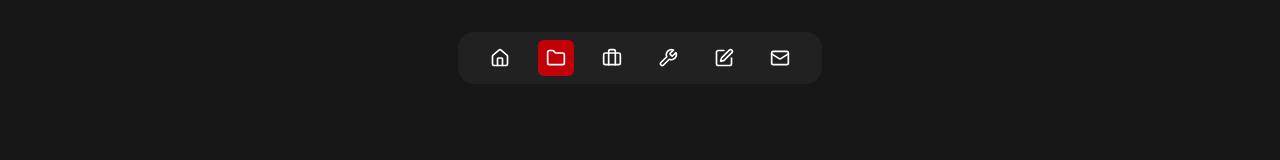
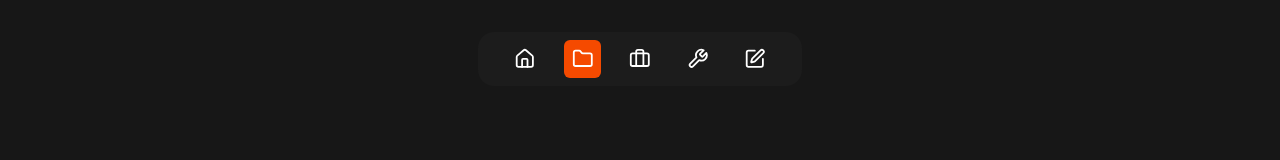
Before and after one commit to dev-rajm/manna-portfolio, a Next.js app: page /projects in a window 1280 px wide. Shown: the top 160 px of the page. Built offline with nearby package versions, Linux system fonts and the light colour scheme.

Commit message:
updated navbar

```diff
--- a/app/(routes)/contact/page.tsx
+++ /dev/null
@@ -1,5 +0,0 @@
-const ContactPage = () => {
-  return <div>Hello from Contact Page</div>;
-};
-
-export default ContactPage;
--- a/components/navbar.tsx
+++ b/components/navbar.tsx
@@ -1,13 +1,6 @@
 "use client";
 
-import {
-  Briefcase,
-  Folder,
-  House,
-  Mail,
-  SquarePen,
-  Wrench,
-} from "lucide-react";
+import { Briefcase, Folder, House, SquarePen, Wrench } from "lucide-react";
 import Link from "next/link";
 import { cn } from "@/lib/utils";
 import { usePathname } from "next/navigation";
@@ -31,37 +24,32 @@ const routes = [
     href: "/experience",
   },
   {
-    label: "Skills",
+    label: "Tools",
     icon: Wrench,
-    href: "/skills",
+    href: "/tools",
   },
   {
     label: "Thoughts",
     icon: SquarePen,
     href: "/thoughts",
   },
-  {
-    label: "Contact",
-    icon: Mail,
-    href: "/contact",
-  },
 ];
 
 const Navbar = () => {
   const pathname = usePathname();
   return (
-    <div className="bg-neutral-500/10 p-2 px-6 flex items-center justify-center mx-auto w-fit space-x-2.5 lg:space-x-5 rounded-2xl">
+    <div className="bg-muted-foreground/5 p-2 px-7 flex items-center justify-center mx-auto w-fit space-x-5 rounded-2xl">
       {routes.map((route) => (
         <Link
           href={route.href}
           key={route.href}
           className={cn(
-            "p-2 relative group rounded-sm hover:bg-red-700 transition-colors duration-300 delay-150",
-            pathname === route.href && "bg-red-700"
+            "p-2 relative group rounded-sm hover:bg-orange-600 transition-colors duration-150 delay-150",
+            pathname === route.href && "bg-orange-600"
           )}
         >
-          <route.icon className="w-5 h-5 text-white" />
-          <Badge className="hidden rounded-lg md:flex h-[23px] py-0 items-center absolute bottom-0 left-1/2 -translate-x-1/2 opacity-0 bg-neutral-500/30 group-hover:opacity-100 group-hover:translate-y-8 transition delay-150 duration-300">
+          <route.icon className="w-[1.35rem] h-[1.35rem] text-white" />
+          <Badge className="hidden rounded-lg lg:flex items-center absolute bottom-0 left-1/2 -translate-x-1/2 opacity-0 bg-neutral-500/30 group-hover:opacity-100 group-hover:translate-y-8 transition delay-150 duration-300">
             {route.label}
           </Badge>
         </Link>
```
Also changed, not shown: app/(routes)/tools/page.tsx (renamed from app/(routes)/skills/page.tsx).
